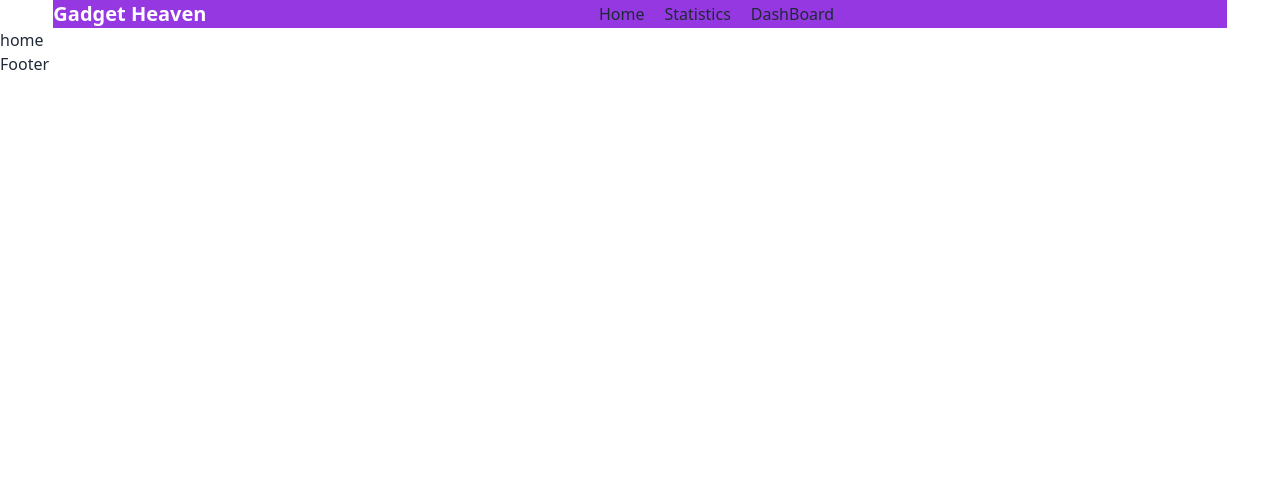
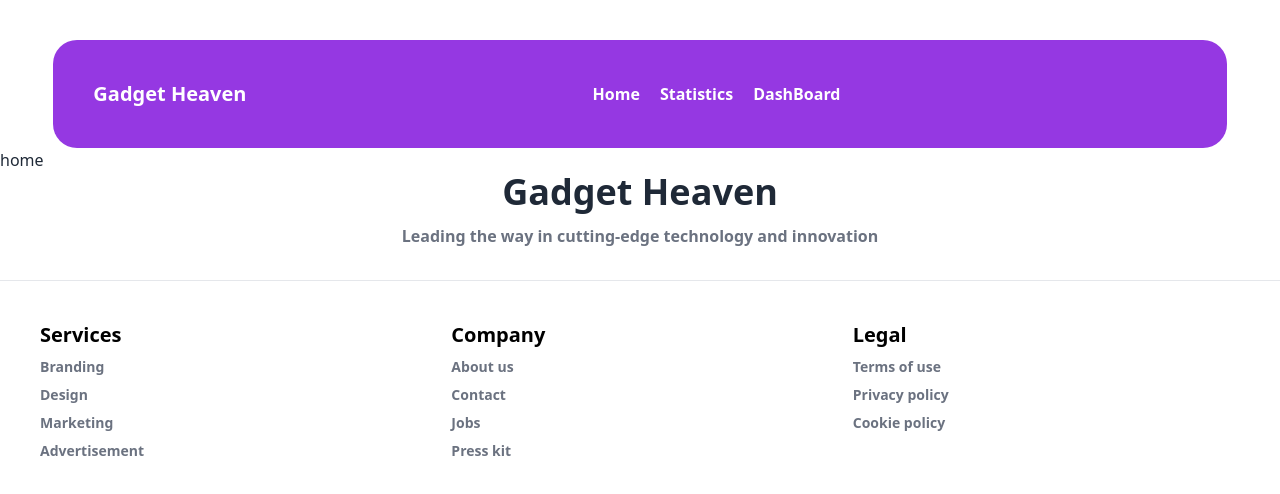
Before and after one commit to programming-hero-web-course-4/b10a8-gadget-heaven-foisal-ahmed07, a React (Vite) app: page / in a window 1280 px wide. Shown: the top 494 px of the page. Built offline with nearby package versions, Linux system fonts and the light colour scheme.

Commit message:
footer section added

```diff
--- a/src/Components/Footer/Footer.jsx
+++ b/src/Components/Footer/Footer.jsx
@@ -1,11 +1,38 @@
-import React from 'react';
+import React from "react";
 
 const Footer = () => {
-    return (
-        <div>
-            <h2>Footer</h2>
-        </div>
-    );
+  return (
+    <div>
+      <div className="space-y-3 border-b pb-8">
+        <h2 className="text-4xl font-bold text-center">Gadget Heaven</h2>
+        <p className=" font-semibold text-gray-500 text-center">
+          Leading the way in cutting-edge technology and innovation
+        </p>
+      </div>
+      <footer className="footer bg-white text-gray-500 font-semibold p-10">
+  <nav>
+    <h6 className="text-black text-xl font-bold">Services</h6>
+    <a className="link link-hover">Branding</a>
+    <a className="link link-hover">Design</a>
+    <a className="link link-hover">Marketing</a>
+    <a className="link link-hover">Advertisement</a>
+  </nav>
+  <nav>
+    <h6 className="text-black text-xl font-bold">Company</h6>
+    <a className="link link-hover">About us</a>
+    <a className="link link-hover">Contact</a>
+    <a className="link link-hover">Jobs</a>
+    <a className="link link-hover">Press kit</a>
+  </nav>
+  <nav>
+    <h6 className="text-black text-xl font-bold">Legal</h6>
+    <a className="link link-hover">Terms of use</a>
+    <a className="link link-hover">Privacy policy</a>
+    <a className="link link-hover">Cookie policy</a>
+  </nav>
+</footer>
+    </div>
+  );
 };
 
 export default Footer;
--- a/src/Components/Navbar/Navbar.jsx
+++ b/src/Components/Navbar/Navbar.jsx
@@ -3,10 +3,10 @@ import { NavLink } from "react-router-dom";
 
 const Navbar = () => {
   return (
-    <div className="w-11/12 mx-auto bg-[#9538E2]">
+    <div className="w-11/12 mx-auto bg-[#9538E2] p-10 mt-10 rounded-3xl">
       <div className="flex justify-between items-center">
         <h2 className="text-xl font-bold text-white">Gadget Heaven</h2>
-        <div className="flex gap-5 items-center">
+        <div className="flex gap-5 items-center font-bold text-white ">
           <NavLink to="/">Home</NavLink>
           <NavLink to="/statistics">Statistics</NavLink>
           <NavLink to="/dashboard">DashBoard</NavLink>
```
